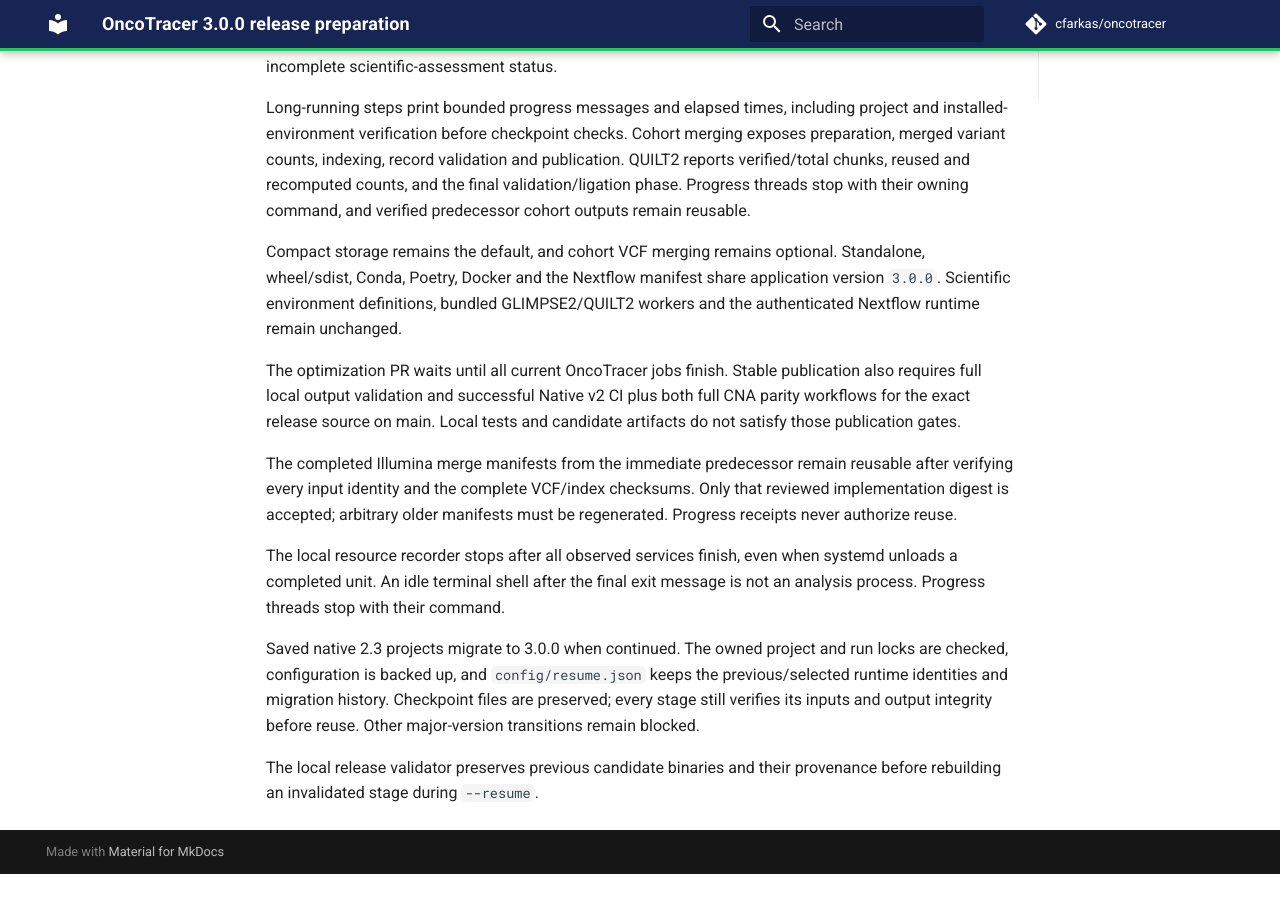
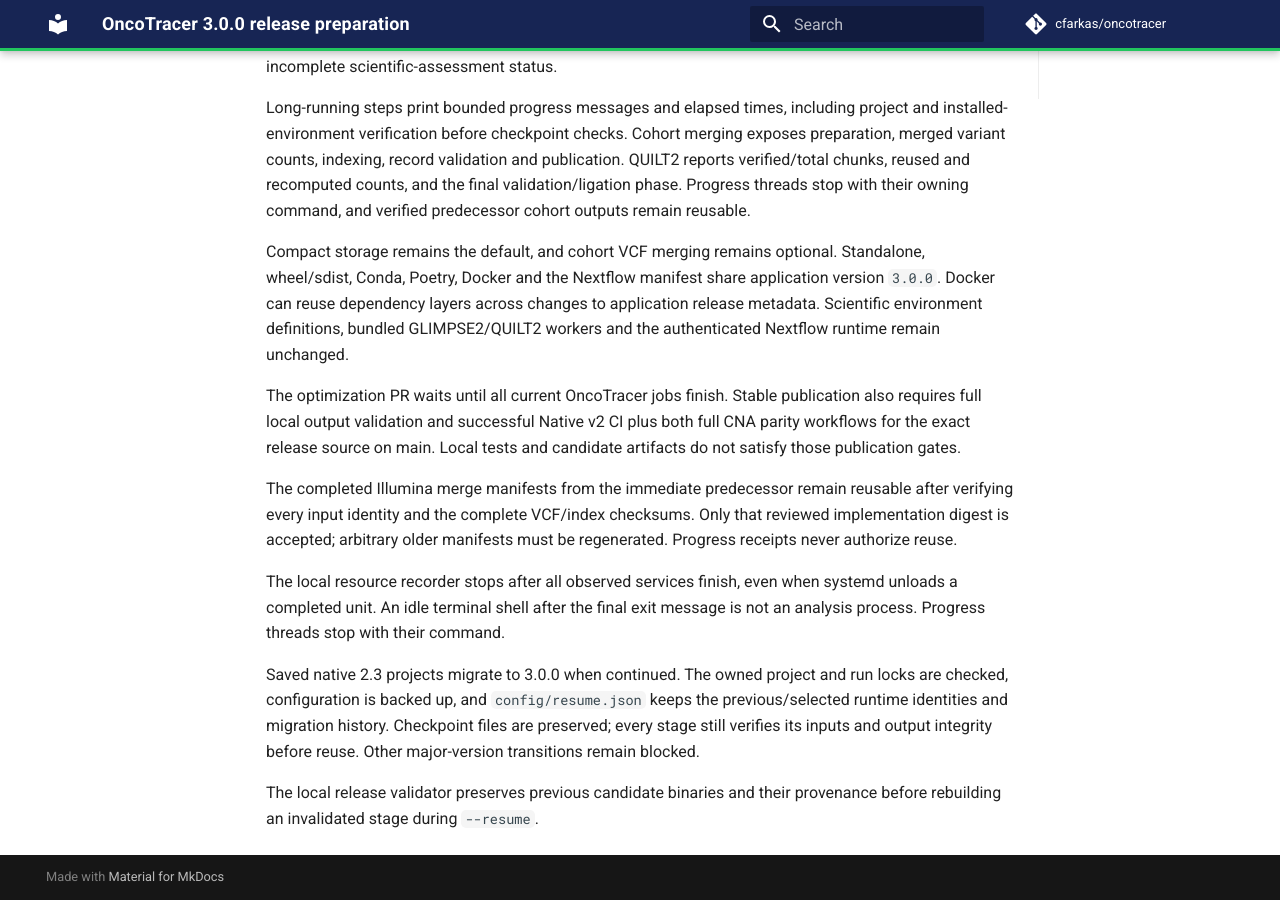
Before and after one commit to cfarkas/oncotracer, an MkDocs documentation site: the page built from docs/releases/3.0.0.md, in a window 1280 px wide and 900 px high, scrolled down 855 px. Built offline with MkDocs 1.6.1 and Material for MkDocs 9.7.7, drawn with Linux system fonts in a browser that asks for light colours; comment, search, counter and statistics services are not loaded; before the commit the page ends 1729 px from its top, so only the background shows below that.

Commit message:
Keep release metadata after cached Docker dependencies

```diff
--- a/docs/releases/3.0.0.md
+++ b/docs/releases/3.0.0.md
@@ -45,7 +45,8 @@
 
 Compact storage remains the default, and cohort VCF merging remains optional.
 Standalone, wheel/sdist, Conda, Poetry, Docker and the Nextflow manifest share
-application version `3.0.0`. Scientific environment definitions, bundled
+application version `3.0.0`. Docker can reuse dependency layers across changes
+to application release metadata. Scientific environment definitions, bundled
 GLIMPSE2/QUILT2 workers and the authenticated Nextflow runtime remain unchanged.
 
 The optimization PR waits until all current OncoTracer jobs finish. Stable
```
Also changed, not shown: 1 other file.
